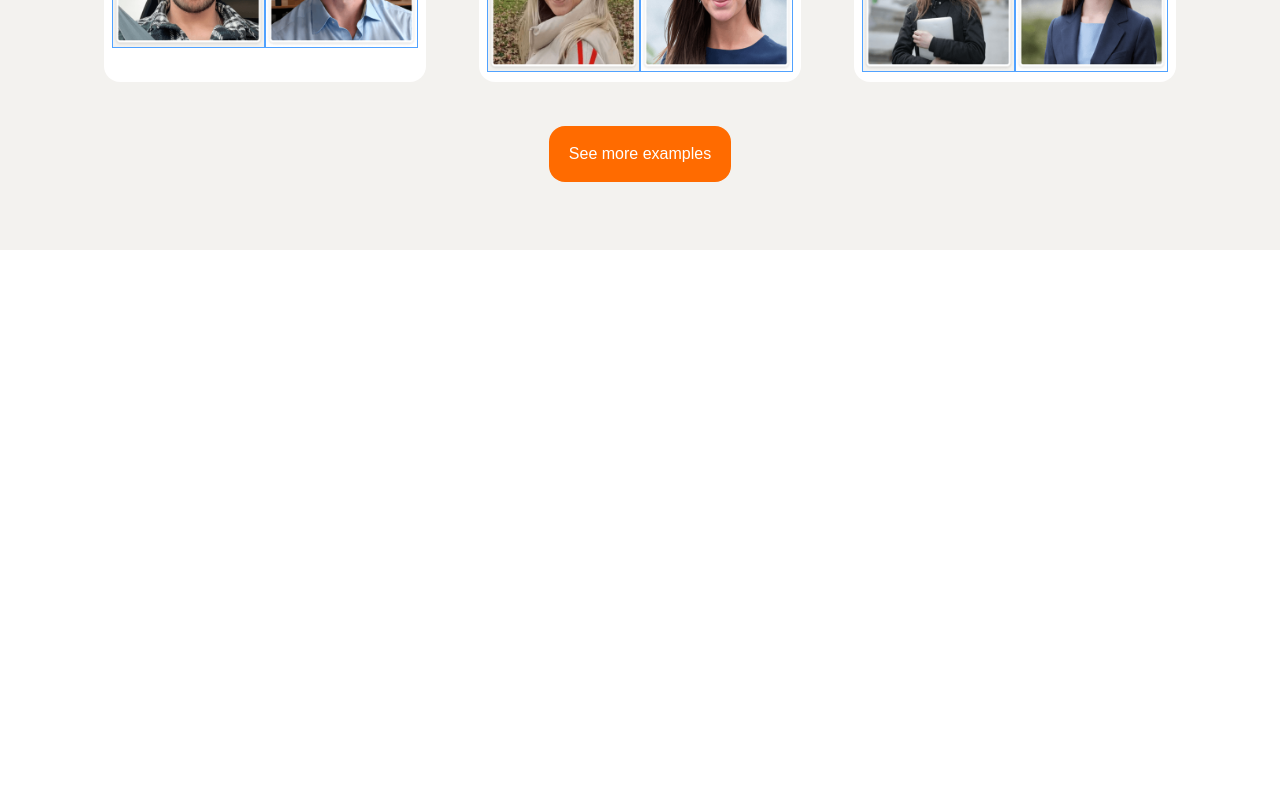
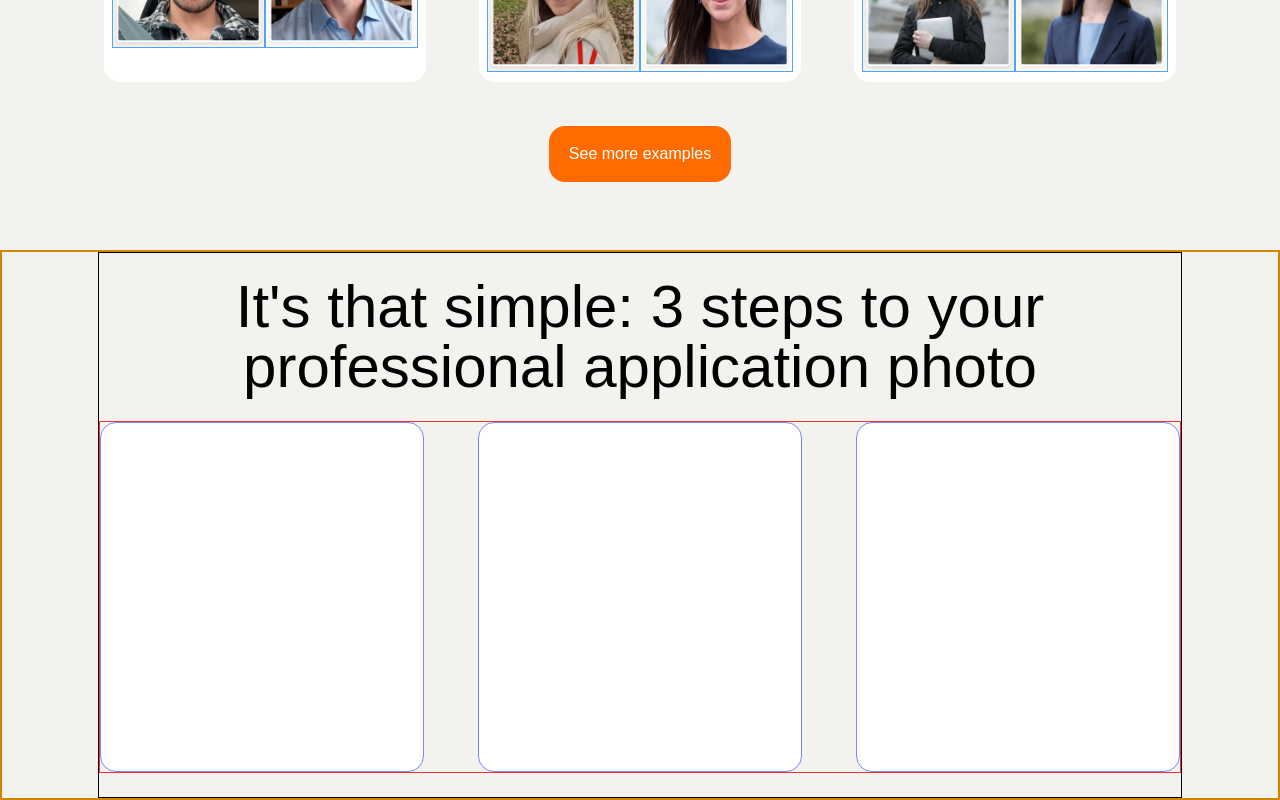
Before and after one commit to Zubain-Nadeem/meinprofilbild-react-clone, a React (Vite) app: page / in a window 1280 px wide. Shown: the part 2196-2996 px from the top of the page. Before the commit the page ends 2446 px from the top, so only its background shows below. Built offline with nearby package versions, Linux system fonts and the light colour scheme.

Commit message:
Cards Created

```diff
--- a/src/Componentes/ThreeStep.jsx
+++ b/src/Componentes/ThreeStep.jsx
@@ -2,7 +2,21 @@ import React from 'react'
 
 const ThreeStep = () => {
   return (
-    <div>
+    <div className='border-2 border-yellow-600 min-h-[400px] bg-[#F3F2EF]'>
+        <div className='border border-black mx-auto w-[85%] py-6'>
+            <h1 className='text-6xl text-center mb-6'>It's that simple: 3 steps to your professional application photo</h1>
+            <div className='border border-red-500 flex justify-between'>
+                <div className='border border-indigo-400 w-[30%] h-[350px] bg-white rounded-2xl '>
+
+                </div>
+                 <div className='border border-indigo-400 w-[30%] h-[350px] bg-white rounded-2xl '>
+
+                </div>
+                 <div className='border border-indigo-400 w-[30%] h-[350px] bg-white rounded-2xl '>
+
+                </div>
+            </div>
+        </div>
 
     </div>
   )
```
